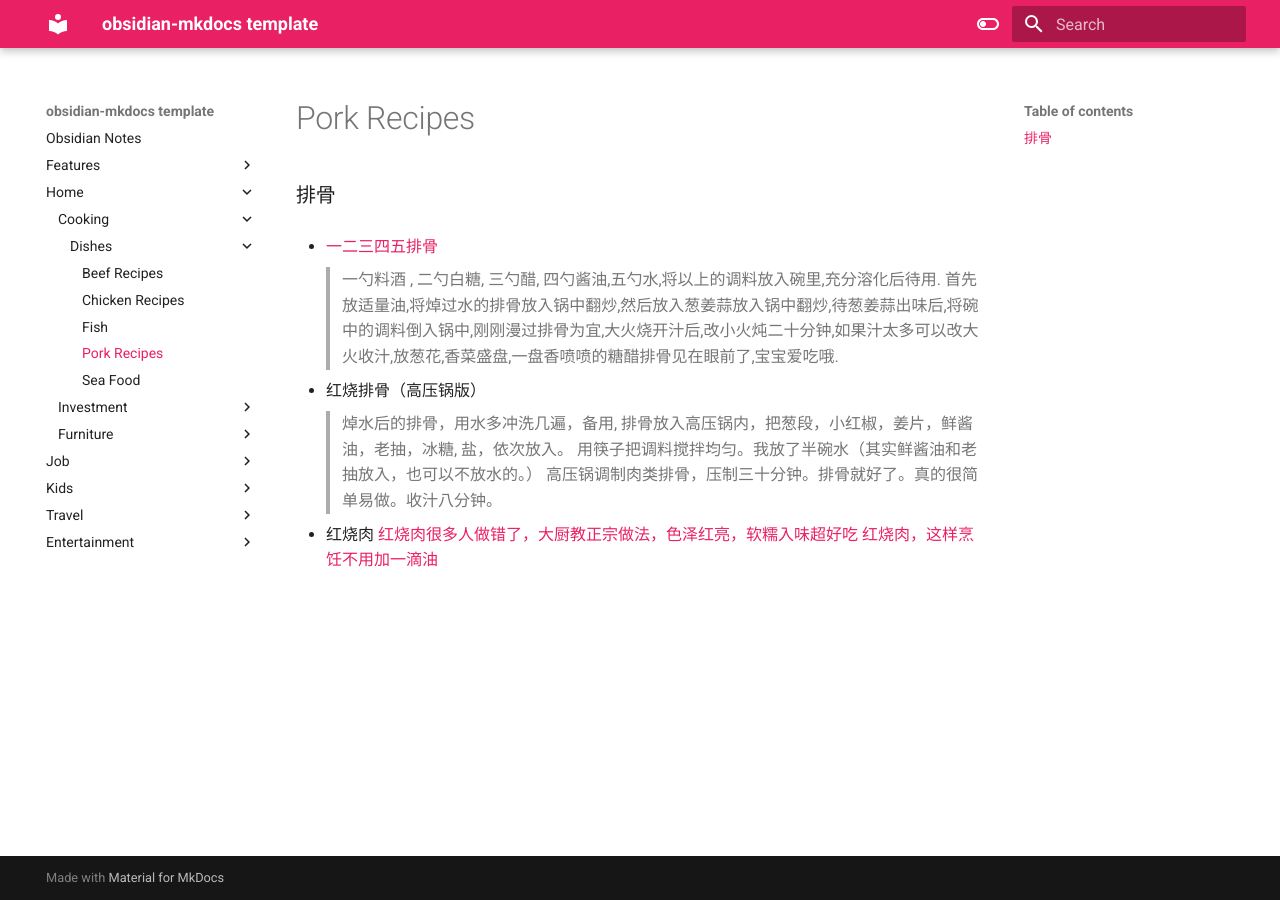
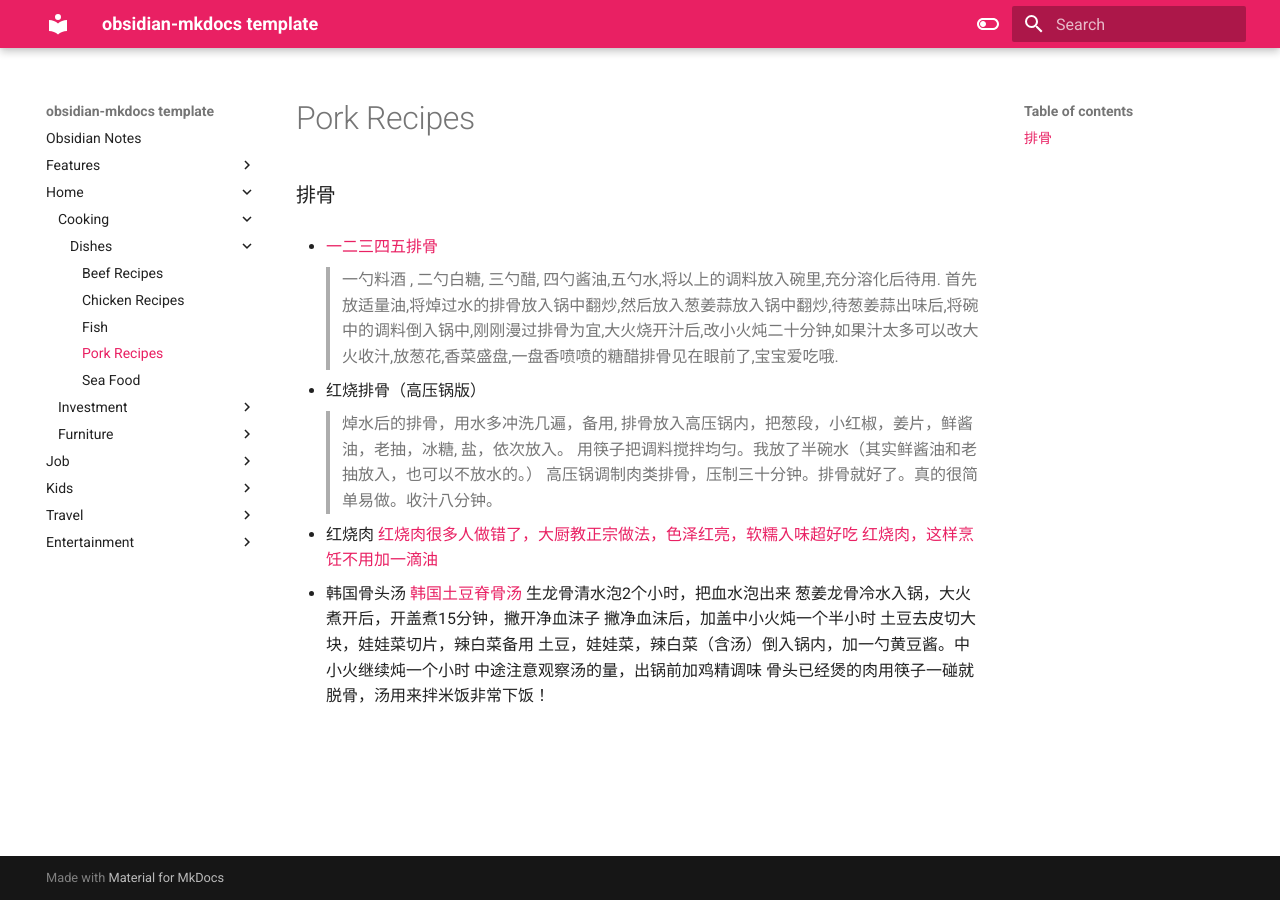
Before and after one commit to macsymgit/obsidian, an MkDocs documentation site: the page built from docs/Home/Cooking/Dishes/Pork Recipes.md, in a window 1280 px wide. Built offline with MkDocs 1.6.1 and Material for MkDocs 9.7.7, drawn with Linux system fonts in a browser that asks for light colours.

Commit message:
vault backup: 2023-01-16 11:03:38

```diff
--- a/docs/Home/Cooking/Dishes/Pork Recipes.md
+++ b/docs/Home/Cooking/Dishes/Pork Recipes.md
@@ -12,3 +12,13 @@
 * 红烧肉
 	[红烧肉很多人做错了，大厨教正宗做法，色泽红亮，软糯入味超好吃](https://www.youtube.com/watch?v=yUpmXWMpL3E)
 	[红烧肉，这样烹饪不用加一滴油](https://www.youtube.com/watch?v=Bh7FjZ-W1IM)
+
+* 韩国骨头汤
+	[韩国土豆脊骨汤](https://www.youtube.com/watch?v=NVGBVIrwMzI)
+	生龙骨清水泡2个小时，把血水泡出来
+	葱姜龙骨冷水入锅，大火煮开后，开盖煮15分钟，撇开净血沫子
+	撇净血沫后，加盖中小火炖一个半小时
+	土豆去皮切大块，娃娃菜切片，辣白菜备用
+	土豆，娃娃菜，辣白菜（含汤）倒入锅内，加一勺黄豆酱。中小火继续炖一个小时
+	中途注意观察汤的量，出锅前加鸡精调味
+	骨头已经煲的肉用筷子一碰就脱骨，汤用来拌米饭非常下饭！
```
Also changed, not shown: 1 other file.
